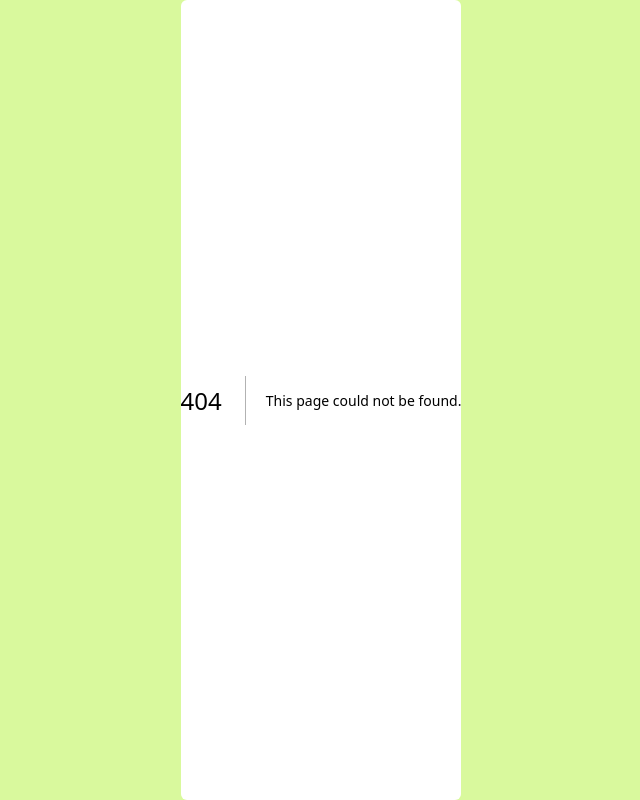
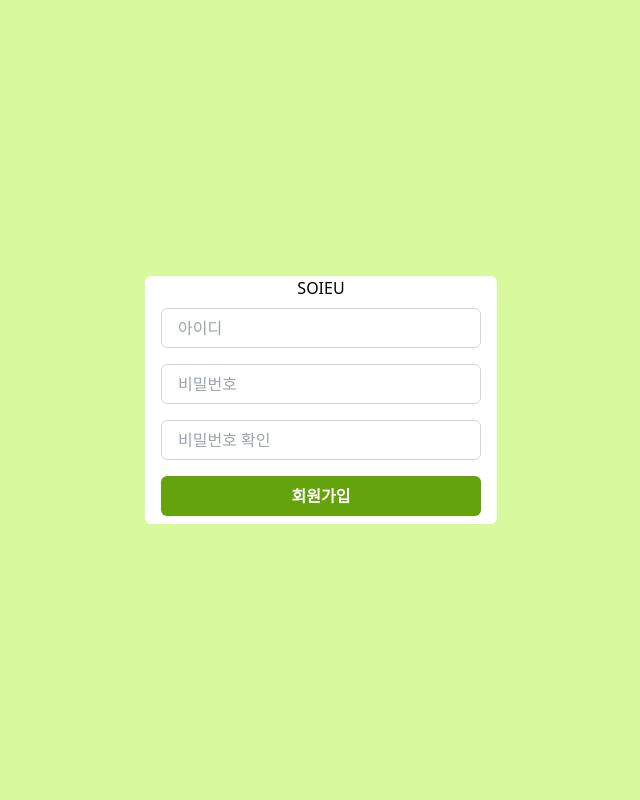
Before and after one commit to soieu/soieu-front, a Next.js app: page /signup in a window 1280 px wide. Before the commit this address had no page. Shown: the whole page, without its empty margins (319-959 px from the left). Built offline with nearby package versions, Linux system fonts and the light colour scheme.

Commit message:
회원가입 창 추가

```diff
--- a/src/app/(with-searchbar)/boards/page.tsx
+++ b/src/app/(with-searchbar)/boards/page.tsx
@@ -18,7 +18,6 @@
     }
 
     const data = await response.json();
-    console.log("응답 데이터:", data); // 응답 데이터를 출력
 
     return (
       <div>
--- a/src/app/hi/page.tsx
+++ /dev/null
@@ -1,3 +0,0 @@
-export default function page() {
-  return <div>Hello World</div>;
-}
--- /dev/null
+++ b/src/app/login/page.tsx
@@ -0,0 +1,68 @@
+"use client";
+import Link from "next/link";
+import { useRouter } from "next/navigation";
+import { useState } from "react";
+
+export default function Page() {
+  const [userId, setUserId] = useState<string>("");
+  const [userPassword, setUserPassword] = useState<string>("");
+  const router = useRouter();
+
+  const onLogin = async () => {
+    try {
+      const response = await fetch(
+        `${process.env.NEXT_PUBLIC_API_SERVER_URL}/api/login`,
+        {
+          method: "POST",
+          headers: {
+            "Content-Type": "application/json",
+          },
+          body: JSON.stringify({
+            userId,
+            userPassword,
+          }),
+        }
+      );
+      const data = await response.json();
+      if (data.result === true) {
+        alert("로그인 성공");
+        router.push(`/boards`);
+      } else {
+        alert("로그인 실패");
+      }
+    } catch (error) {
+      alert("로그인 중 오류가 발생했습니다. 관리자에게 문의하세요");
+      console.error("API 요청 중 오류 발생:", error);
+    }
+  };
+
+  return (
+    <div className="flex flex-col items-center">
+      <div>SOIEU</div>
+      <input
+        value={userId}
+        className="w-80 h-10 mx-4 my-2 border-gray-300 border rounded-md appearance-none p-4 focus:outline-none focus:border-lime-600"
+        placeholder="아이디"
+        onChange={(e) => setUserId(e.target.value)}
+      ></input>
+      <input
+        value={userPassword}
+        className="w-80 h-10 mx-4 my-2 border-gray-300 border rounded-md appearance-none p-4 focus:outline-none focus:border-lime-600"
+        placeholder="비밀번호"
+        type="password"
+        onChange={(e) => setUserPassword(e.target.value)}
+      ></input>
+      <button
+        onClick={onLogin}
+        className="w-80 h-10 mx-4 my-2 rounded-md appearance-none p-4 focus:outline-none bg-lime-600 text-white text-center font-bold flex items-center justify-center"
+      >
+        로그인
+      </button>
+      <Link href="/signup">
+        <button className="w-80 h-10 mx-4 my-2 rounded-md appearance-none p-4 focus:outline-none bg-gray-100 text-black text-center font-bold flex items-center justify-center">
+          회원가입
+        </button>
+      </Link>
+    </div>
+  );
+}
--- /dev/null
+++ b/src/app/page.tsx
@@ -0,0 +1,11 @@
+import Link from "next/link";
+
+export default function Page() {
+  return (
+    <div>
+      <button>
+        <Link href="/login">로그인</Link>
+      </button>
+    </div>
+  );
+}
--- /dev/null
+++ b/src/app/signup/page.tsx
@@ -0,0 +1,105 @@
+"use client";
+import Link from "next/link";
+import { useRouter } from "next/navigation";
+import { useState } from "react";
+
+export default function Page() {
+  const [memberId, setMemberId] = useState<string>("");
+  const [password, setPassword] = useState<string>("");
+  const [checkUserPassword, setCheckUserPassword] = useState<string>("");
+  const [isPasswordMismatch, setIsPasswordMismatch] = useState<boolean>(false);
+  const handlePasswordChange = (e) => {
+    const value = e.target.value;
+    setCheckUserPassword(value);
+    setIsPasswordMismatch(password !== value);
+  };
+
+  const router = useRouter();
+
+  const signup = async () => {
+    try {
+      const response = await fetch(
+        `${process.env.NEXT_PUBLIC_API_SERVER_URL}/permit/api/member/signup`,
+        {
+          method: "POST",
+          headers: {
+            "Content-Type": "application/json",
+          },
+          body: JSON.stringify({
+            memberId,
+            password,
+            isPasswordMismatch,
+          }),
+        }
+      );
+
+      if (!response.ok) {
+        const errorText = await response.text(); // 오류 메시지를 텍스트로 읽기
+        console.error("Error from server:", errorText);
+        alert("회원가입 중 오류가 발생했습니다. 다시 시도해주세요.");
+        return;
+      }
+
+      const data = await response.json();
+      console.log(data);
+      if (data.success) {
+        alert("회원가입이 성공했습니다.");
+        router.push("/login");
+      }
+    } catch (error) {
+      console.error("Network error:", error);
+      alert("네트워크 오류가 발생했습니다.");
+    }
+  };
+
+  return (
+    <div className="flex flex-col items-center">
+      <div>SOIEU</div>
+      <input
+        value={memberId}
+        className="w-80 h-10 mx-4 my-2 border-gray-300 border rounded-md appearance-none p-4 focus:outline-none focus:border-lime-600"
+        placeholder="아이디"
+        onChange={(e) => setMemberId(e.target.value)}
+      ></input>
+      <input
+        value={password}
+        className="w-80 h-10 mx-4 my-2 border-gray-300 border rounded-md appearance-none p-4 focus:outline-none focus:border-lime-600"
+        placeholder="비밀번호"
+        type="password"
+        onChange={(e) => setPassword(e.target.value)}
+      ></input>
+      <input
+        value={checkUserPassword}
+        className={`w-80 h-10 mx-4 my-2 ${
+          isPasswordMismatch ? "border-red-500" : "border-gray-300"
+        } border rounded-md appearance-none p-4 focus:outline-none focus:${
+          isPasswordMismatch ? "border-red-500" : "border-lime-600"
+        }`}
+        placeholder="비밀번호 확인"
+        type="password"
+        onChange={handlePasswordChange}
+      ></input>
+
+      {/* 불일치 안내 문구 */}
+      {isPasswordMismatch && (
+        <p className="text-red-500 mx-4">비밀번호가 일치하지 않습니다.</p>
+      )}
+
+      {isPasswordMismatch ? (
+        <button
+          className="w-80 h-10 mx-4 my-2 rounded-md appearance-none p-4 focus:outline-none bg-gray-200 text-white text-center font-bold flex items-center justify-center"
+          disabled
+        >
+          회원가입
+        </button>
+      ) : (
+        <button
+          onClick={signup}
+          className="w-80 h-10 mx-4 my-2 rounded-md appearance-none p-4 focus:outline-none bg-lime-600 text-white text-center font-bold flex items-center justify-center"
+        >
+          회원가입
+        </button>
+      )}
+    </div>
+  );
+}
```
Also changed, not shown: 1 other file (tests, documents, lock files or other folders).
